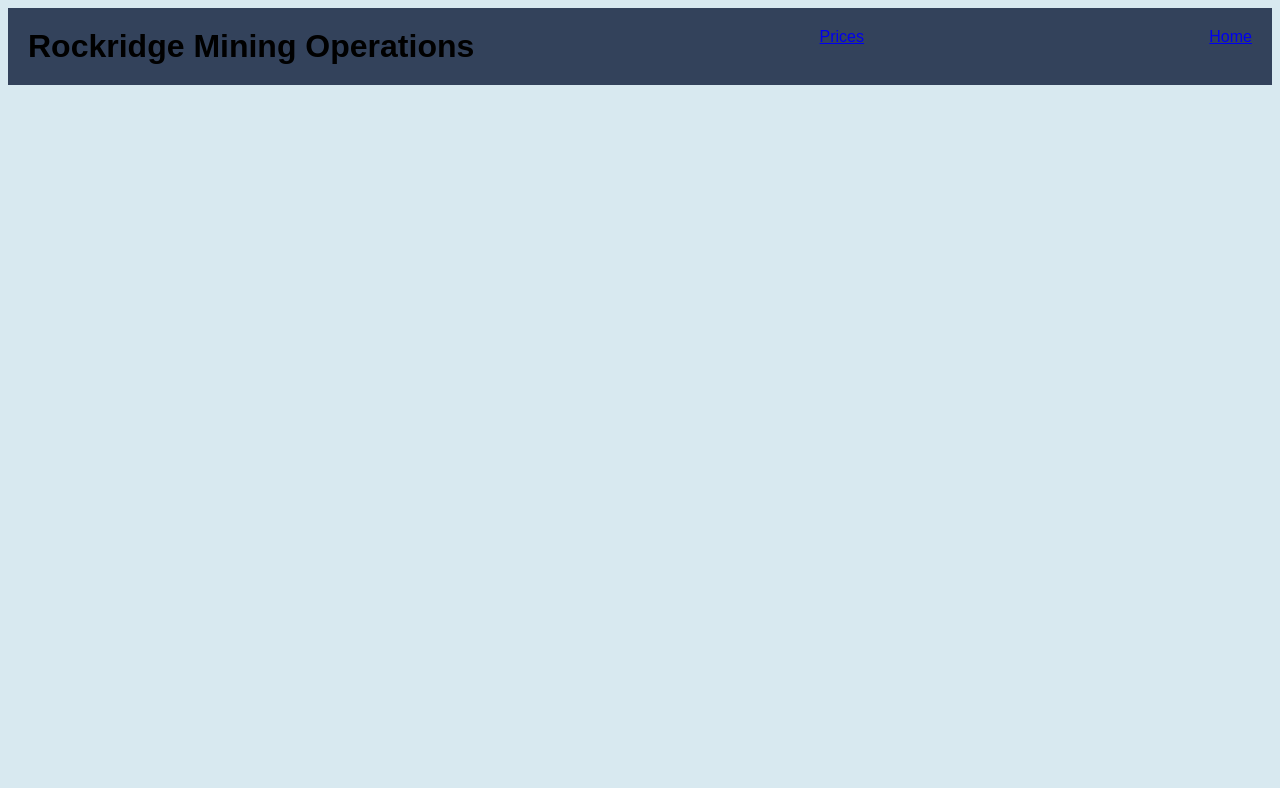
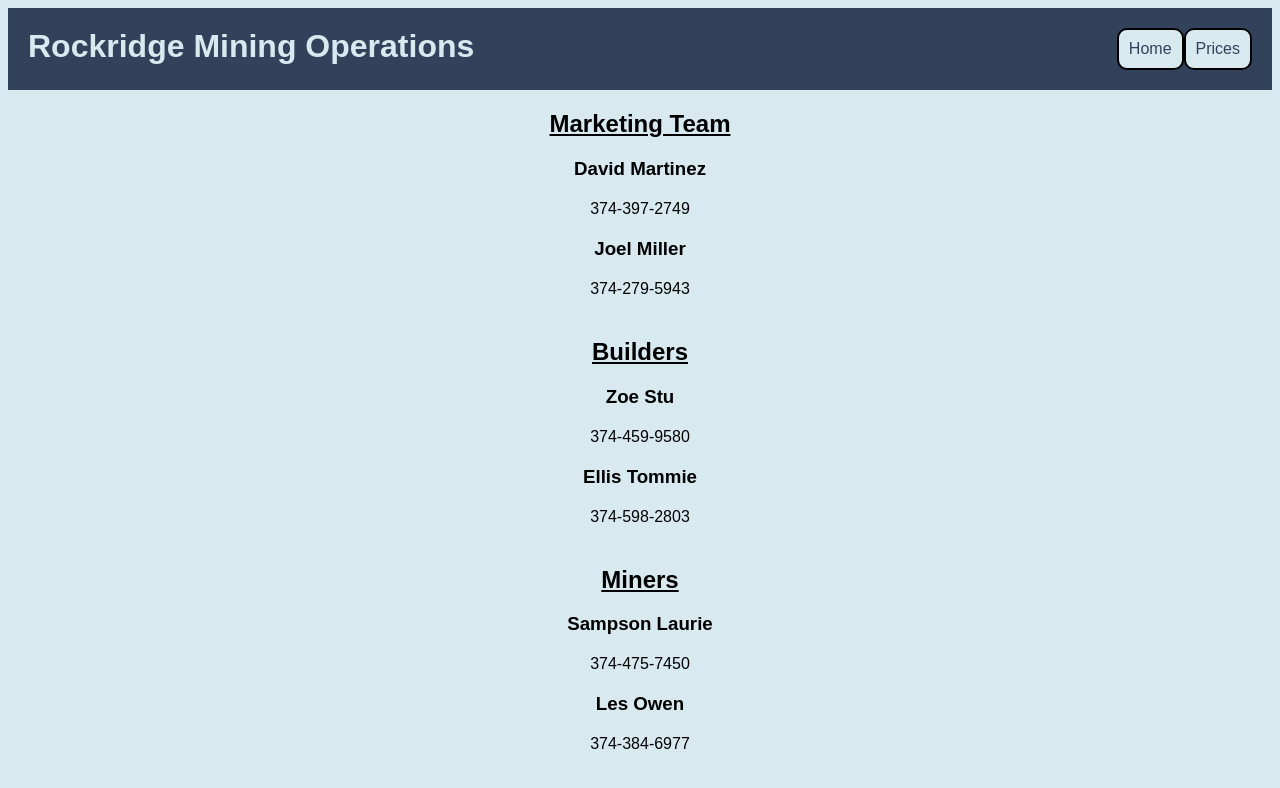
Before and after one commit to samuelp567/Mining, a plain HTML site: page contacting.html in a window 1280 px wide. Drawn offline with Linux system fonts and the light colour scheme; a web font is replaced by a local one.

Commit message:
Home and Contacting intial versions done.added pictures for animation

```diff
--- a/contacting.html
+++ b/contacting.html
@@ -4,13 +4,32 @@
     <link rel="stylesheet" href="style.css">
     <meta charset="UTF-8">
     <meta name="viewport" content="width=device-width, initial-scale=1.0">
-    <title>Document</title>
+    <title>Rockridge Contacts</title>
 </head>
 <body>
     <div class="nav">
         <h1>Rockridge Mining Operations</h1>
+        <div>
+        <a href="index.html">Home</a>
         <a href="prices.html">Prices</a>
-        <a href="index.html">Home</a>
+    </div>
+    </div>
+    <div class="contacts">
+        <h2 id="job">Marketing Team</h2>
+        <h3 id="name">David Martinez</h3>
+        <p id="number">374-397-2749</p>
+        <h3 id="name">Joel Miller</h3>
+        <p id="number">374-279-5943</p>
+        <h2 id="job">Builders</h2>
+        <h3 id="name">Zoe Stu</h3>
+        <p id="number">374-459-9580</p>
+        <h3 id="name">Ellis Tommie</h3>
+        <p id="number">374-598-2803</p>
+        <h2 id="job">Miners</h2>
+        <h3 id="name">Sampson Laurie</h3>
+        <p id="number">374-475-7450</p>
+        <h3 id="name">Les Owen</h3>
+        <p id="number">374-384-6977</p>
     </div>
 </body>
 </html>
--- a/style.css
+++ b/style.css
@@ -10,12 +10,15 @@ body{
 }
 
 .nav{
-    position: sticky;
+    position:sticky;
+    top:0;
     margin:0;
     padding: 20px;
+    color: #d8e9f0;
     background-color:#33425b ;
     display: flex;
     justify-content: space-between;
+    max-width: 100%;
 }
 h1{
     margin: 0;
@@ -31,15 +34,31 @@ h1{
     background-position: center;
 }
 .image h1 , p{
-    max-width: 60%;
     margin:auto;
     padding:20px;
 }
-.nav div a{
-    background-color: #33425b;
-    border: #33425b solid 2px;
+.nav div a , .image a{
+    color: #33425b;
+    background-color: #d8e9f0;
+    border: black solid 2px;
+    text-decoration: none;
+    border-radius: 10px;
+    padding: 10px;
+    max-height: 25px;
 }
 .nav div{
     display: flex;
     justify-content: end;
 }
+.scroll{
+    padding-bottom: 1000px;
+}
+.contacts{
+    text-align: center;
+}
+#name{
+    margin:0;
+}
+#job{
+    text-decoration: underline;
+}
```
Also changed, not shown: index.html (+5 -0 lines), prices.html (+3 -1 lines), pick.png (added), rock.png (added).
